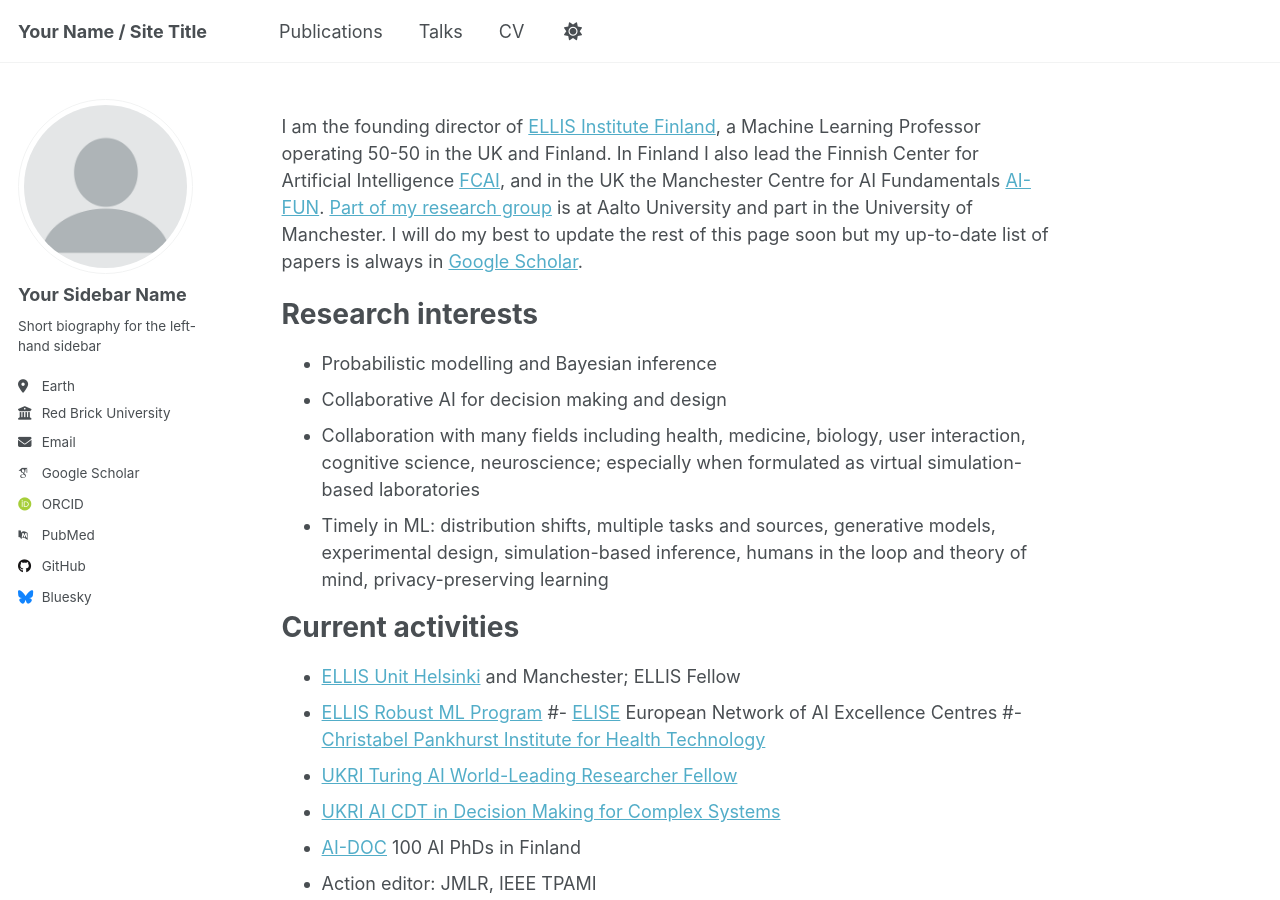
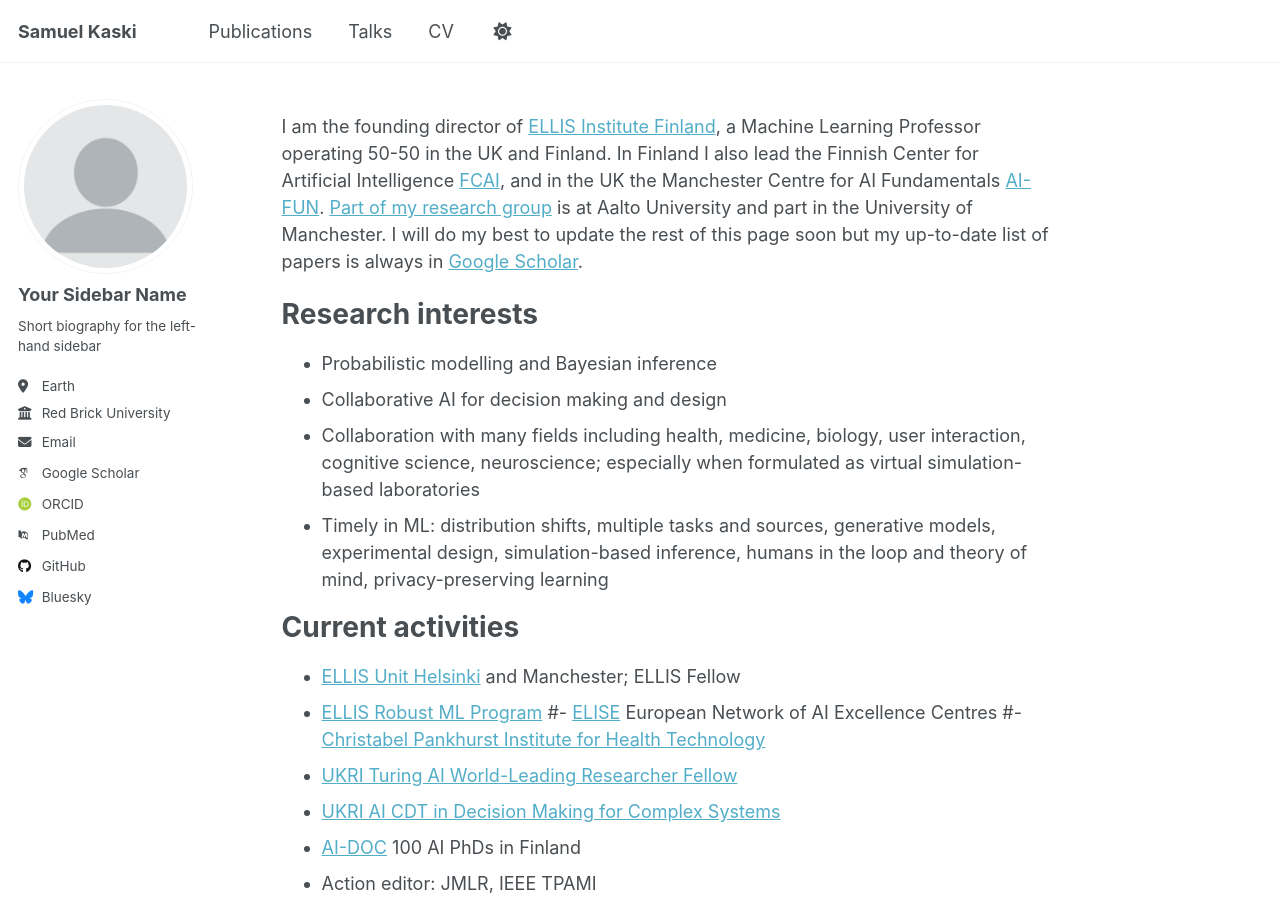
Before and after one commit to skaski/skaski.github.io, a Jekyll site: the page built from _pages/about.md, in a window 1280 px wide and 900 px high. Built offline with Jekyll 4.4.1, drawn with Linux system fonts in a browser that asks for light colours; some web fonts are replaced.

Commit message:
edited config

```diff
--- a/_config.yml
+++ b/_config.yml
@@ -9,7 +9,7 @@
 # Basic Site Settings
 locale                   : "en-US"
 site_theme               : "default"
-title                    : "Your Name / Site Title"
+title                    : "Samuel Kaski"
 title_separator          : "-"
 name                     : &name "Your Name"
 description              : &description "personal description"
```
